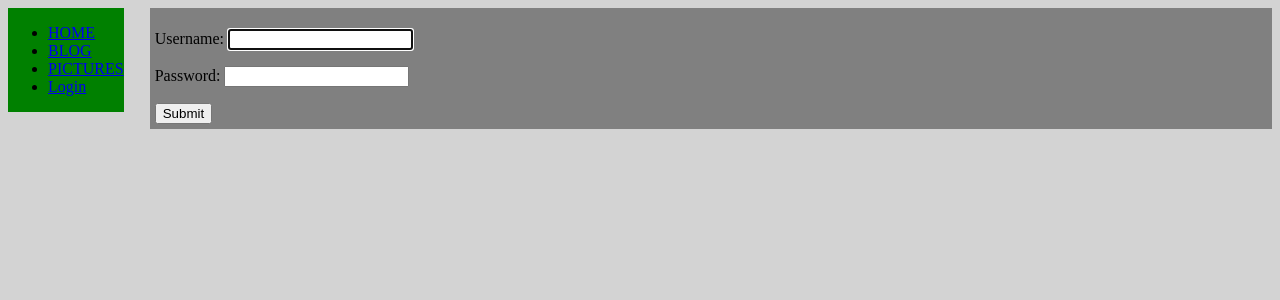
After one commit to mesiasipes/Mason_repo, a Django app: page /login/ in a window 1280 px wide. The commit adds this page. Shown: the top 300 px of the page. Run offline with Django 3.2, Linux system fonts and the light colour scheme.

Commit message:
add login page

```diff
--- a/mason_philip_project/urls.py
+++ b/mason_philip_project/urls.py
@@ -17,11 +17,9 @@ from django.conf.urls import url
 from django.contrib import admin
 #from django.contrib.auth import views as auth_views
 
-from story.views import home
-from story.views import story
 from pictures.views import pictures
-from story.views import specific
-from story.views import post_new
+from story.views import home, login_view, post_new, specific, story
+
 
 
 urlpatterns = [
@@ -36,5 +34,6 @@ urlpatterns = [
     url(r'^story/', story),
     url(r'^pictures/', pictures),
     url(r'^$', home),
+    url(r'^login/', login_view)
 
 ]
--- a/story/forms.py
+++ b/story/forms.py
@@ -1,7 +1,12 @@
 from django import forms
 from story.models import Post
+from django.contrib.auth.forms import AuthenticationForm
 
 class PostForm(forms.ModelForm):
 	class Meta:
 		model = Post
 		fields = ('author','title','text')
+
+class LoginForm(AuthenticationForm):
+	username = forms.CharField()
+	password = forms.CharField(widget=forms.PasswordInput)
--- a/story/templates/base_temp.html
+++ b/story/templates/base_temp.html
@@ -38,6 +38,7 @@
 		<li><a href="/">HOME</a></li>
 		<li><a href="/story">BLOG</a></li>
 		<li><a href='/pictures/'>PICTURES</a></li>
+        <li><a href="/login/">Login</a></li>
 	</ul>
 	{% endblock sidebar %}
 
--- a/story/templates/blog_homepage.html
+++ b/story/templates/blog_homepage.html
@@ -12,9 +12,11 @@
 
 		<HR>
 
-		<a href='/story/newpost/'> --> ADD A POST <-- </a>
+        {% if user.is_authenticated %}
+    		<a href='/story/newpost/'> --> ADD A POST <-- </a>
 
 		<HR>
+        {% endif %}
 		<br>
 
 		{% for post in posts reversed %}
--- /dev/null
+++ b/story/templates/login.html
@@ -0,0 +1,11 @@
+{% extends "base_temp.html" %}
+
+{% block title %}Login{% endblock title %}
+
+{% block content %}
+    <form method="POST">
+        {{ form.as_p }}
+        {% csrf_token %}
+        <input type="submit" value="Submit">
+    </form>
+{% endblock content %}
--- a/story/views.py
+++ b/story/views.py
@@ -4,7 +4,9 @@ from django.shortcuts import render, redirect
 from django.utils import timezone
 from story.models import Post
 from story.forms import PostForm
-
+from django.contrib.auth.forms import AuthenticationForm
+from django.contrib.auth import authenticate, login
+from django.contrib.auth.decorators import login_required
 
 def home(request):
     return render(request, 'base.html')
@@ -23,7 +25,7 @@ def specific(request, blog_id):
     }
     return render(request, 'specific_blogpage.html', context)
 
-
+@login_required
 def post_new(request):
     if request.method == "POST":
         form = PostForm(request.POST)
@@ -39,3 +41,24 @@ def post_new(request):
     else:
         form = PostForm()
     return render(request, 'post_edit.html', {'form': form})
+
+def login_view(request):
+    if request.method == 'POST':
+        #print 'form is post'
+        form = AuthenticationForm(request.POST)
+        #if form.is_valid():
+            #print 'form is valid'
+        username = request.POST['username']
+        password = request.POST['password']
+        user = authenticate(request, username=username, password=password)
+        if user is not None:
+            login(request, user)
+            return render(request, 'base.html')
+        else:
+            print 'user could not log in'
+    else:
+        form = AuthenticationForm()
+    context = {
+        'form': form
+    }
+    return render(request, 'login.html', context)
```
